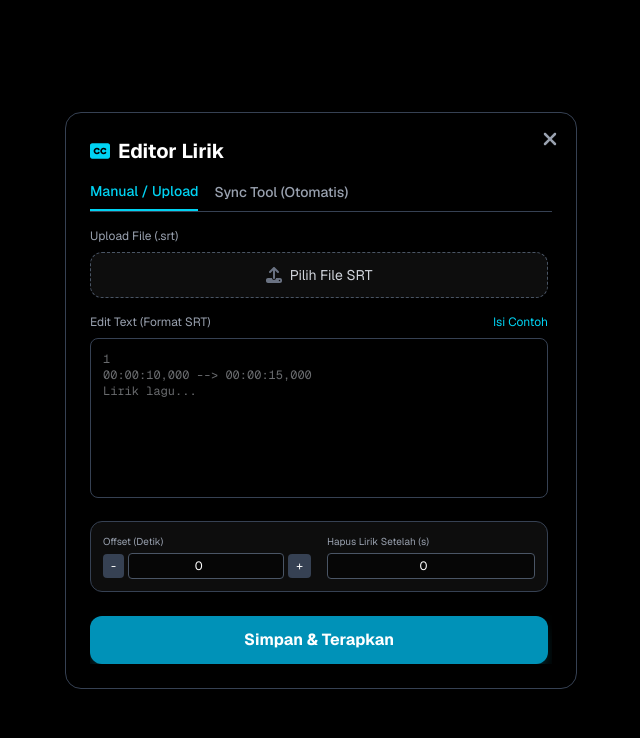
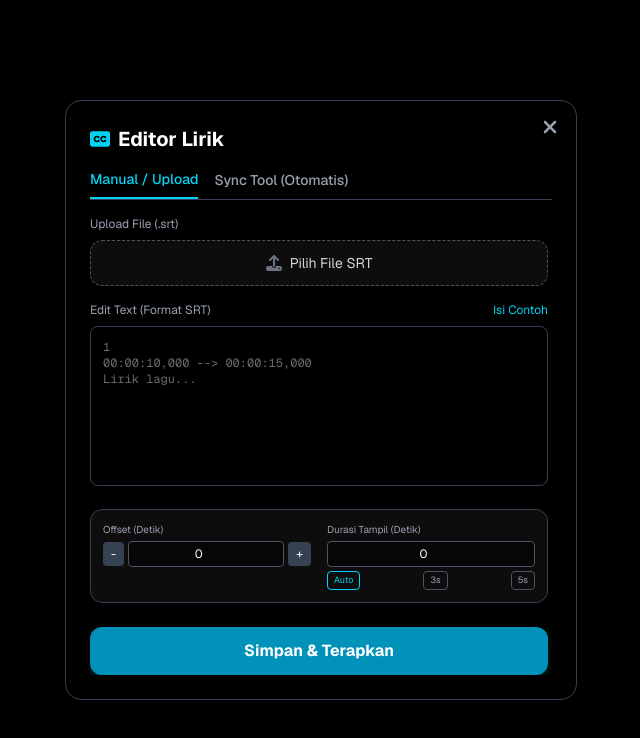
Before and after one commit to Greenson22/music-visual-rikalg22, a Next.js app: page / in a window 1280 px wide. Both pictures are taken after a click on the button 1112 px from the left and 48 px from the top of the page. Shown: the top 738 px of the page, without its empty margins (319-959 px from the left). Built offline with nearby package versions, Linux system fonts and the light colour scheme.

Commit message:
feat: menambahkan lamanya subtitle muncul

```diff
--- a/src/components/fragments/SubtitleModal.tsx
+++ b/src/components/fragments/SubtitleModal.tsx
@@ -20,6 +20,7 @@ export default function SubtitleModal({ isOpen, onClose, audioRef, onSave }: Pro
   const [activeTab, setActiveTab] = useState<TabType>('manual');
   const [srtInput, setSrtInput] = useState('');
   const [offset, setOffset] = useState(0);
+  // Default duration limit (0 = Auto/No Limit)
   const [durationLimit, setDurationLimit] = useState(0);
 
   // --- STATE UNTUK SYNC TOOL ---
@@ -52,7 +53,7 @@ export default function SubtitleModal({ isOpen, onClose, audioRef, onSave }: Pro
     };
     window.addEventListener('keydown', handleKeyDown);
     return () => window.removeEventListener('keydown', handleKeyDown);
-  }, [isOpen, activeTab, syncStep, syncIndex, syncLines]); // Dependencies penting agar state terbaca
+  }, [isOpen, activeTab, syncStep, syncIndex, syncLines, durationLimit]); // Tambahkan durationLimit ke dependency
 
   if (!isOpen) return null;
 
@@ -138,14 +139,25 @@ export default function SubtitleModal({ isOpen, onClose, audioRef, onSave }: Pro
     const currentData = [...syncDataRef.current];
 
     // Update waktu akhir baris sebelumnya (jika ada)
+    // Jika durationLimit diset > 0, kita tidak perlu memaksakan end time baris sebelumnya ke current time
+    // KECUALI jika kita ingin mode "sambung menyambung" (karaoke style).
+    // Tapi untuk fleksibilitas, kita set end time baris sebelumnya ke currentTime agar tidak overlap.
     if (syncIndex > 0 && currentData.length > 0) {
-        currentData[currentData.length - 1].end = currentTime;
+        const prev = currentData[currentData.length - 1];
+        // Jika limit aktif, cek apakah durasi real lebih pendek dari limit?
+        // Tapi logic standar sync adalah: Tap baru = Akhir tap lama.
+        prev.end = currentTime;
     }
+
+    // Tentukan durasi default untuk baris baru ini
+    // Jika durationLimit 0 (Auto), kita pasang placeholder 5 detik (nanti dipotong tap berikutnya).
+    // Jika durationLimit > 0, kita gunakan sebagai end time target.
+    const effectiveDuration = durationLimit > 0 ? durationLimit : 5;
 
     // Tambah baris baru
     const newEntry: Subtitle = {
         start: currentTime,
-        end: currentTime + 5, // Default placeholder
+        end: currentTime + effectiveDuration,
         text: syncLines[syncIndex]
     };
 
@@ -177,7 +189,11 @@ export default function SubtitleModal({ isOpen, onClose, audioRef, onSave }: Pro
     // Finalisasi data terakhir
     const finalData = [...syncDataRef.current];
     if (finalData.length > 0 && audioRef.current) {
+        // Jika Auto (0), set end ke waktu stop
+        // Jika ada limit, biarkan sesuai perhitungan awal (start + limit) ATAU clamp ke waktu stop
+        if (durationLimit === 0) {
              finalData[finalData.length - 1].end = audioRef.current.currentTime;
+        }
     }
 
     // Konversi ke format SRT string untuk ditampilkan di input manual (agar user bisa edit lagi)
@@ -282,7 +298,8 @@ export default function SubtitleModal({ isOpen, onClose, audioRef, onSave }: Pro
                             </div>
                         </div>
                         <div>
-                            <label className="text-[10px] text-gray-400 mb-1 block">Hapus Lirik Setelah (s)</label>
+                            <label className="text-[10px] text-gray-400 mb-1 block">Durasi Tampil (Detik)</label>
+                            <div className="flex gap-1">
                                 <input
                                     type="number"
                                     value={durationLimit}
@@ -290,6 +307,13 @@ export default function SubtitleModal({ isOpen, onClose, audioRef, onSave }: Pro
                                     placeholder="Auto"
                                     className="w-full bg-black/50 border border-gray-600 rounded p-1 text-center text-white text-xs"
                                 />
+                            </div>
+                            {/* Preset Buttons */}
+                            <div className="flex gap-1 mt-1 justify-between">
+                                <button onClick={() => setDurationLimit(0)} className={`text-[9px] px-1.5 py-0.5 rounded border ${durationLimit===0 ? 'border-cyan-400 text-cyan-400' : 'border-gray-600 text-gray-400'}`}>Auto</button>
+                                <button onClick={() => setDurationLimit(3)} className={`text-[9px] px-1.5 py-0.5 rounded border ${durationLimit===3 ? 'border-cyan-400 text-cyan-400' : 'border-gray-600 text-gray-400'}`}>3s</button>
+                                <button onClick={() => setDurationLimit(5)} className={`text-[9px] px-1.5 py-0.5 rounded border ${durationLimit===5 ? 'border-cyan-400 text-cyan-400' : 'border-gray-600 text-gray-400'}`}>5s</button>
+                            </div>
                         </div>
                     </div>
 
@@ -304,11 +328,28 @@ export default function SubtitleModal({ isOpen, onClose, audioRef, onSave }: Pro
                 <div className="flex flex-col h-full">
                     {syncStep === 1 ? (
                         <div className="space-y-4">
-                            <p className="text-xs text-gray-400">Paste lirik lagu di sini (tanpa waktu). Setiap baris baru akan menjadi tampilan baru.</p>
+                            <p className="text-xs text-gray-400">Paste lirik lagu di sini. Tentukan juga durasi default di tab Manual jika perlu.</p>
+
+                            {/* Short Settings in Sync Mode */}
+                            <div className="flex items-center gap-2 mb-2 bg-white/5 p-2 rounded-lg">
+                                <span className="text-[10px] text-gray-400">Durasi per Baris:</span>
+                                <div className="flex gap-1">
+                                    {[0, 3, 5].map(v => (
+                                        <button
+                                            key={v}
+                                            onClick={() => setDurationLimit(v)}
+                                            className={`px-2 py-0.5 rounded text-[10px] border ${durationLimit === v ? 'border-cyan-400 text-cyan-400 bg-cyan-900/20' : 'border-gray-600 text-gray-500'}`}
+                                        >
+                                            {v === 0 ? 'Auto' : `${v}s`}
+                                        </button>
+                                    ))}
+                                </div>
+                            </div>
+
                             <textarea
                                 value={rawLyrics}
                                 onChange={(e) => setRawLyrics(e.target.value)}
-                                className="w-full h-48 bg-black/30 border border-gray-700 rounded-lg p-3 text-sm font-mono text-gray-300 focus:outline-none focus:border-cyan-400 resize-none"
+                                className="w-full h-40 bg-black/30 border border-gray-700 rounded-lg p-3 text-sm font-mono text-gray-300 focus:outline-none focus:border-cyan-400 resize-none"
                                 placeholder="Paste lirik lagu di sini...&#10;Baris satu&#10;Baris dua"
                             />
                             <button onClick={startSync} className="w-full bg-cyan-600 hover:bg-cyan-500 text-white font-bold py-3 rounded-xl transition flex items-center justify-center gap-2">
--- a/src/components/views/AudioVisualizerView.tsx
+++ b/src/components/views/AudioVisualizerView.tsx
@@ -281,11 +281,13 @@ export default function AudioVisualizerView() {
          // Terapkan offset waktu
          const lookupTime = currentTime - subtitleOffset;
 
+         // Cari subtitle yang aktif berdasarkan range start - end
          const found = subtitles.find(s => lookupTime >= s.start && lookupTime <= s.end);
 
          if (found) {
              // Logic duration limit (auto hide)
              // Jika limit > 0 DAN waktu berlalu sejak start subtitle > limit
+             // Ini akan memotong subtitle yang durasinya di SRT lebih panjang dari limit yang ditentukan user
              if (subtitleDurationLimit > 0 && (lookupTime - found.start > subtitleDurationLimit)) {
                  setCurrentSubtitle('');
              } else {
@@ -427,7 +429,7 @@ export default function AudioVisualizerView() {
       setSubtitles(subs);
       setSubtitleOffset(offset);
       setSubtitleDurationLimit(limit);
-      setStatusText(`Lirik dimuat: ${subs.length} baris`);
+      setStatusText(`Lirik dimuat: ${subs.length} baris${limit > 0 ? ` (Max ${limit}s)` : ''}`);
   };
 
   // --- RENDER ---
```
Lines whose indentation alone changed are shown as unchanged.
